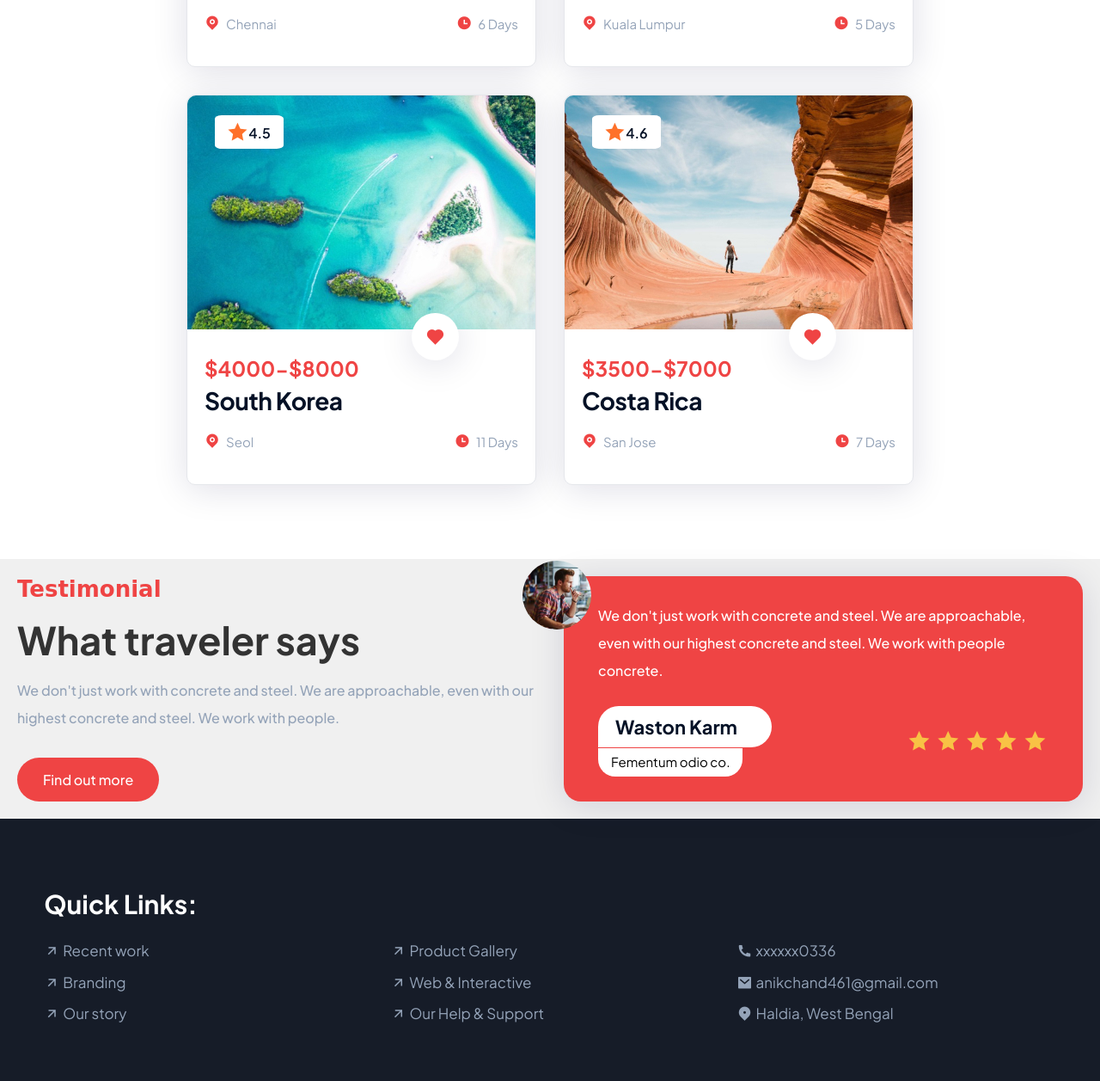
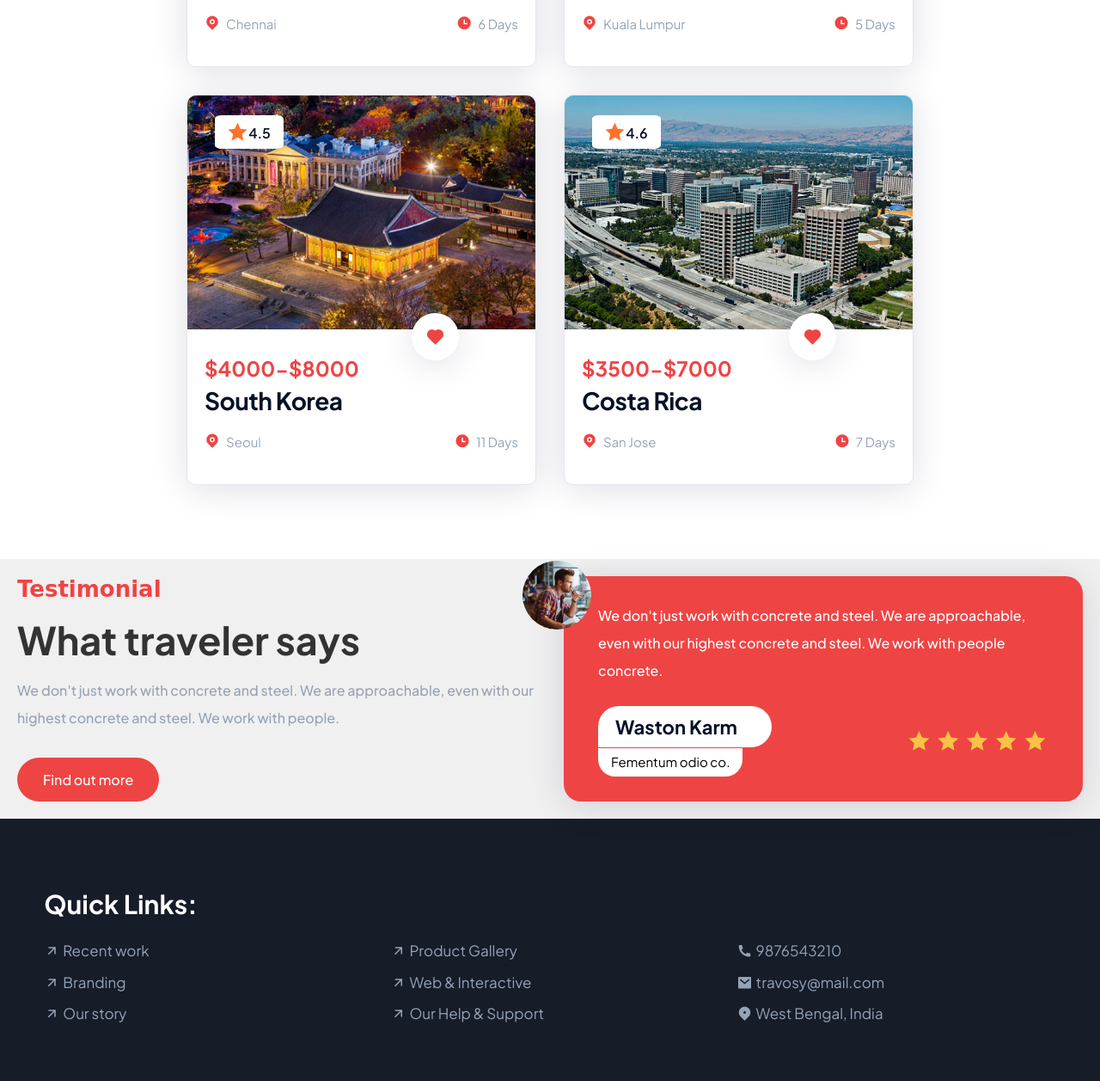
Before and after one commit to abhirajadhikary06/Travel-tour-website, a plain HTML site: page index.html in a window 1280 px wide. Shown: the part 3793-5050 px from the top of the page at 86% size. Drawn offline with nearby package versions, Linux system fonts and the light colour scheme.

Commit message:
updated popular destination

```diff
--- a/index.html
+++ b/index.html
@@ -215,7 +215,7 @@
         <div class="package-content">
             <div class="box">
                 <div class="box-img">
-                    <img src="img/p1.jpg" alt="">
+                    <img src="destination_images/Bangkok/b1.png" alt="">
                 </div>
                 <div class="box-iinn">
                     <h3>$3000-$7000</h3>
@@ -248,7 +248,7 @@
 
             <div class="box">
                 <div class="box-img">
-                    <img src="img/p2.jpg" alt="">
+                    <img src="destination_images/Singapore/s1.png" alt="">
                 </div>
                 <div class="box-iinn">
                     <h3>$5000-$10000</h3>
@@ -281,7 +281,7 @@
 
             <div class="box">
                 <div class="box-img">
-                    <img src="img/p3.jpg" alt="">
+                    <img src="destination_images/Chennai/c1.png" alt="">
                 </div>
                 <div class="box-iinn">
                     <h3>$2000-$6000</h3>
@@ -314,7 +314,7 @@
 
             <div class="box">
                 <div class="box-img">
-                    <img src="img/p4.jpg" alt="">
+                    <img src="destination_images/Kuala Lumpur/k1.png" alt="">
                 </div>
                 <div class="box-iinn">
                     <h3>$2500-$5500</h3>
@@ -347,7 +347,7 @@
 
             <div class="box">
                 <div class="box-img">
-                    <img src="img/p5.jpg" alt="">
+                    <img src="destination_images/Seoul/se1.png" alt="">
                 </div>
                 <div class="box-iinn">
                     <h3>$4000-$8000</h3>
@@ -356,7 +356,7 @@
                     <div class="time-zone">
                         <div class="location">
                             <i class="ri-map-pin-fill"></i>
-                            Seol
+                            Seoul
                         </div>
 
                         <div class="time">
@@ -380,7 +380,7 @@
 
             <div class="box">
                 <div class="box-img">
-                    <img src="img/p6.jpg" alt="">
+                    <img src="destination_images/San Jose/san1.png" alt="">
                 </div>
                 <div class="box-iinn">
                     <h3>$3500-$7000</h3>
@@ -469,9 +469,9 @@
                 </div>
 
                 <div class="footer-links">
-                    <a href="#"><i class="ri-phone-fill"></i>xxxxxx0336</a>
-                    <a href="#"><i class="ri-mail-fill"></i>anikchand461@gmail.com</a>
-                    <a href="#"><i class="ri-map-pin-2-fill"></i>Haldia, West Bengal</a>
+                    <a href="#"><i class="ri-phone-fill"></i>9876543210</a>
+                    <a href="#"><i class="ri-mail-fill"></i>travosy@mail.com</a>
+                    <a href="#"><i class="ri-map-pin-2-fill"></i>West Bengal, India</a>
                 </div>
 
             </div>
```
Also changed, not shown: destination_images/Bangkok/b1.png (added), destination_images/Chennai/c1.png (added), destination_images/Kuala Lumpur/k1.png (added), destination_images/San Jose/san1.png (added), destination_images/Seoul/se1.png (added), destination_images/Singapore/s1.png (added).
